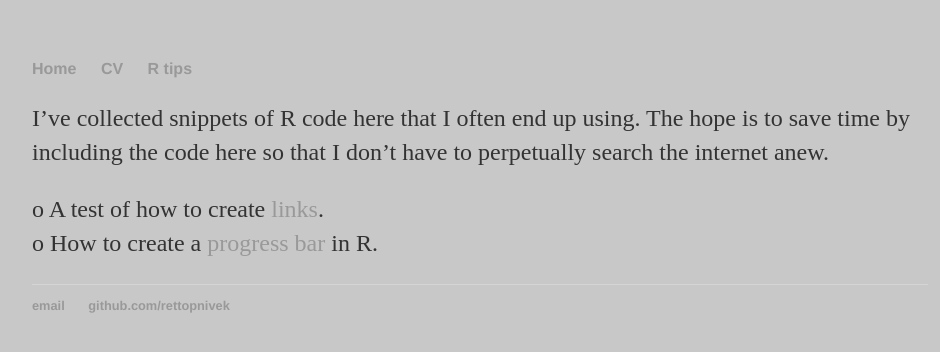
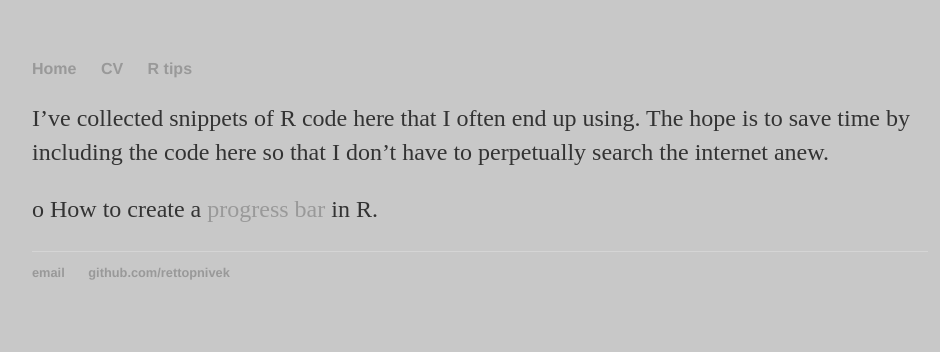
Before and after one commit to rettopnivek/rettopnivek.github.io, a Jekyll site: the page built from r_tips/index.md, in a window 1280 px wide. Shown: the top 352 px of the page, without its empty margins (160-1100 px from the left). Built offline with Jekyll 4.4.1, drawn with Linux system fonts in a browser that asks for light colours.

Commit message:
Update index.md

```diff
--- a/r_tips/index.md
+++ b/r_tips/index.md
@@ -5,5 +5,4 @@ title: R tips
 
 I've collected snippets of R code here that I often end up using. The hope is to save time by including the code here so that I don't have to perpetually search the internet anew.
 
-o A test of how to create [links](http://google.com).
 o How to create a [progress bar](http://rettopnivek.github.io/pages/Progress_bar.html) in R.
```
